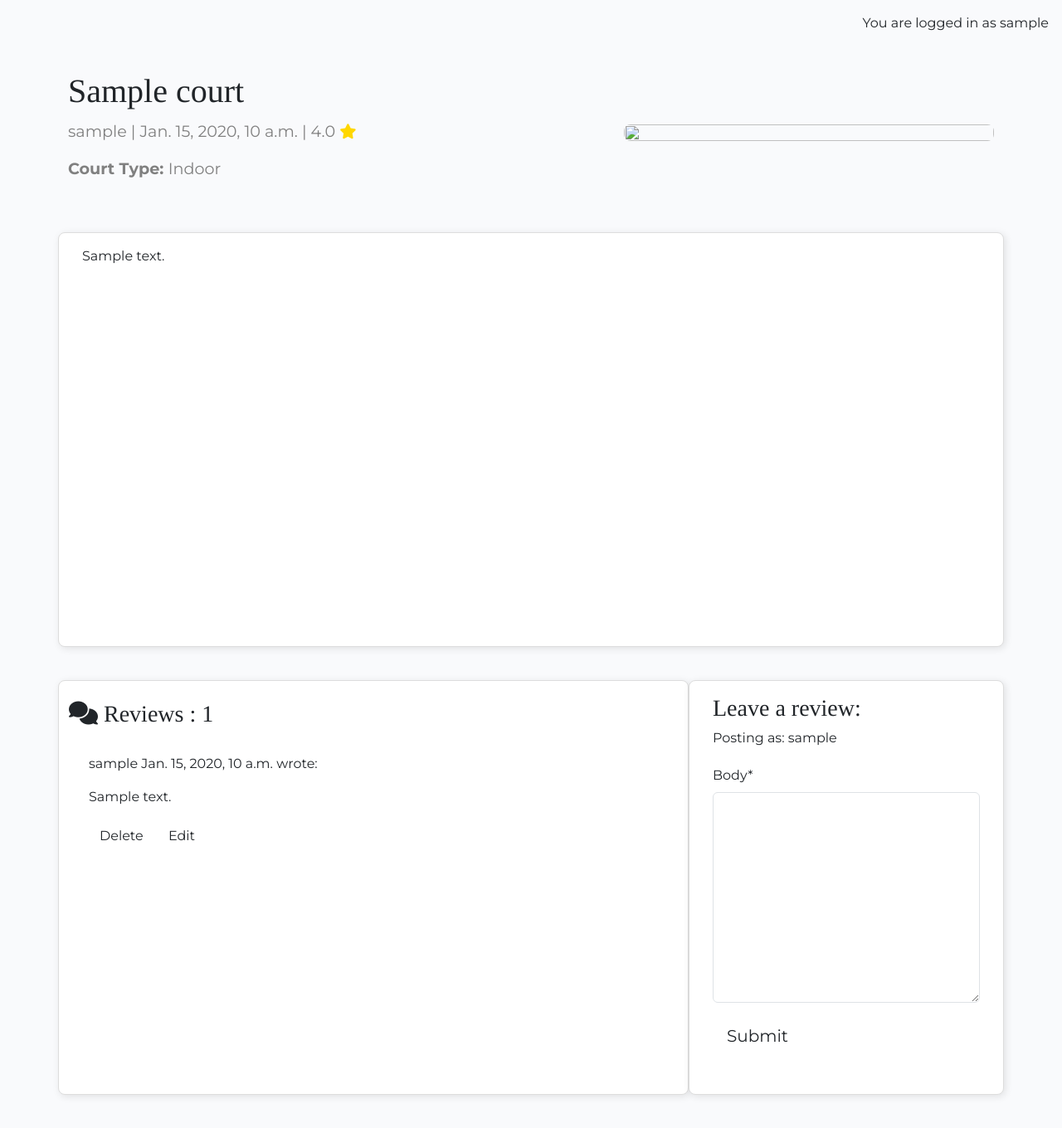
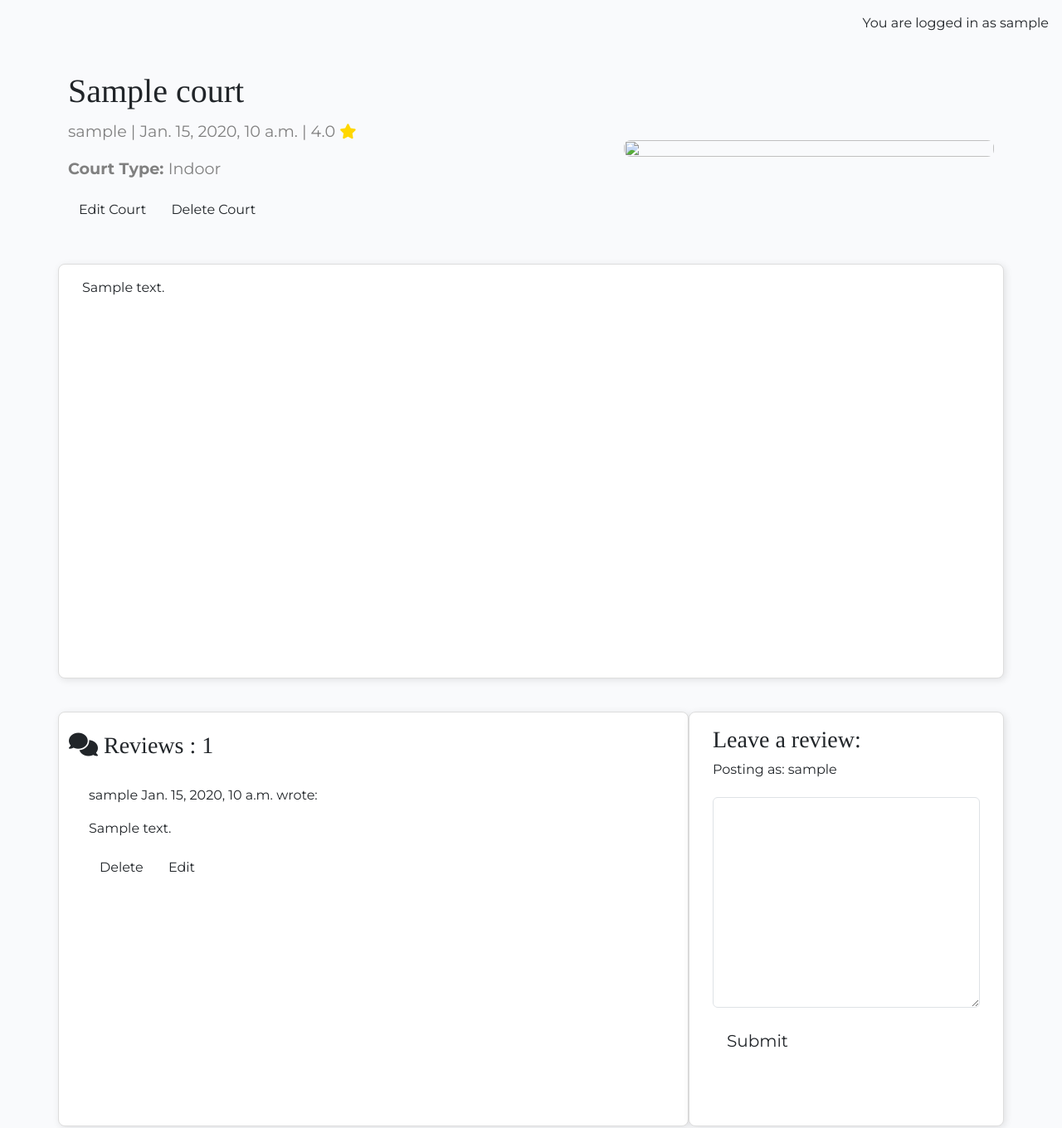
Before and after one commit to ewanw1lls/Individual-Capstone-Project, a Django app: a page that uses courts/templates/courts/court_detail.html in a window 1280 px wide. Shown: the part 80-1440 px from the top of the page at 83% size. Run offline with Django 4.2, Linux system fonts and the light colour scheme; a user stored in the database is signed in; tables that the repository leaves empty hold one stand-in row (values such as "Sample post"); some libraries are stand-ins or nearby versions.

Commit message:
add edit and delete btn (WIP still)

```diff
--- a/courts/templates/courts/court_detail.html
+++ b/courts/templates/courts/court_detail.html
@@ -9,13 +9,24 @@
         <!-- Court title goes in these h1 tags -->
         <h1 class="court-title">{{ court.title }}</h1>
         <!-- court author, court created, rating-->
-        <p class="court-subtitle">{{ court.author }} | {{ court.created_on }} | {{ court.rating }} <i class="fa-solid fa-star gold-star"></i></p>
+        <p class="court-subtitle">{{ court.author }} | {{ court.created_on }} | {{ court.rating }} <i
+            class="fa-solid fa-star gold-star"></i></p>
         <p class="court-subtitle"><strong>Court Type: </strong>{{ court.get_court_type_display }}</p>
+        <!-- Update and delete form -->
+        {% if court.author == request.user %}
+        <!-- Display the edit and delete buttons only if the logged-in user is the author -->
+        <button class="btn btn-delete" href="{% url 'court_edit' slug=court.slug court_id=court.id %}">Edit Court</button>
+        <button class="btn btn-edit" href="{% url 'court_delete' slug=court.slug court_id=court.id %}">Delete Court</button>
+        {% endif %}
+
+        {% if user.is_authenticated and review.author == user %}
+          <button class="btn btn-delete" data-review_id="{{ review.id }}">Delete</button>
+          <button class="btn btn-edit" data-review_id="{{ review.id }}">Edit</button>
+          {% endif %}
       </div>
       <div class="d-none d-md-block col-md-6 masthead-image">
         {% if "placeholder" in court.image.url %}
-        <img class="card-img-top" src="{% static 'images/default.jpg' %}"
-            alt="placeholder image">
+        <img class="card-img-top" src="{% static 'images/default.jpg' %}" alt="placeholder image">
         {% else %}
         <img class="card-img-top" src="{{ court.profile_image.url }}">
         {% endif %}
@@ -40,7 +51,7 @@
   <!-- Displaying reviews -->
   <div class="row">
     <div class="col-md-8 card mb-4 mt-3">
-     <h3><i class="fa-solid fa-comments"> </i>  Reviews : {{ review_count }}</h3>
+      <h3><i class="fa-solid fa-comments"> </i> Reviews : {{ review_count }}</h3>
       <div class="card-body">
         <!-- We want a for loop inside the empty control tags
           to iterate through each review in reviews -->
@@ -91,23 +102,19 @@
 </div>
 
 <!-- Delete confirmation modal -->
-<div class="modal fade" id="deleteModal" tabindex="-1"
-  aria-labelledby="deleteModalLabel" aria-hidden="true">
+<div class="modal fade" id="deleteModal" tabindex="-1" aria-labelledby="deleteModalLabel" aria-hidden="true">
   <div class="modal-dialog">
     <div class="modal-content">
       <div class="modal-header">
-        <h5 class="modal-title"
-          id="deleteModalLabel">Delete review?</h5>
-        <button type="button" class="btn-close"
-          data-bs-dismiss="modal" aria-label="Close"></button>
+        <h5 class="modal-title" id="deleteModalLabel">Delete review?</h5>
+        <button type="button" class="btn-close" data-bs-dismiss="modal" aria-label="Close"></button>
       </div>
       <div class="modal-body">
         Are you sure you want to delete your review?
         This action cannot be undone.
       </div>
       <div class="modal-footer">
-        <button type="button" class="btn btn-secondary"
-          data-bs-dismiss="modal">Close</button>
+        <button type="button" class="btn btn-secondary" data-bs-dismiss="modal">Close</button>
         <a id="deleteConfirm" href="#" class="btn
           btn-danger">Delete</a>
       </div>
--- a/courts/urls.py
+++ b/courts/urls.py
@@ -10,4 +10,8 @@ urlpatterns = [
          views.review_edit, name='review_edit'),
     path('<slug:slug>/delete_review/<int:review_id>',
          views.review_delete, name='review_delete'),
+    path('court/<slug:slug>/<int:court_id>/edit/',
+         views.court_edit, name='court_edit'),
+    path('court/<slug:slug>/<int:court_id>/delete/',
+         views.court_delete, name='court_delete'),
 ]
--- a/courts/views.py
+++ b/courts/views.py
@@ -141,3 +141,37 @@ def add_court(request):
         form = CourtForm()
 
     return render(request, "courts/add_court.html", {"form": form})
+
+def court_edit(request, slug, court_id):
+    """
+    view to edit court submission
+    """
+    court = get_object_or_404(Court, pk=court_id, status=1)  # Assuming `status=1` means it's active
+    if request.method == "POST":
+        court_form = CourtForm(data=request.POST, instance=court)
+
+        if court_form.is_valid() and court.author == request.user:
+            court = court_form.save(commit=False)
+            court.save()
+            messages.add_message(request, messages.SUCCESS, 'Court submission updated!')
+        else:
+            messages.add_message(request, messages.ERROR, 'Error updating court submission!')
+
+    else:
+        court_form = CourtForm(instance=court)
+
+    return render(request, 'court_edit.html', {'form': court_form, 'court': court})
+
+def court_delete(request, slug, court_id):
+    """
+    view to delete court submission
+    """
+    court = get_object_or_404(Court, pk=court_id, status=1)
+
+    if court.author == request.user:
+        court.delete()
+        messages.add_message(request, messages.SUCCESS, 'Court submission deleted!')
+    else:
+        messages.add_message(request, messages.ERROR, 'You can only delete your own court submissions!')
+
+    return HttpResponseRedirect(reverse('court_list'))  # Assuming 'court_list' is the list of courts page
--- a/static/css/style.css
+++ b/static/css/style.css
@@ -181,10 +181,14 @@ h6 {
     /* Ensures the text and icon are aligned properly */
 }
 
-.form-label {
-    hidden: true;
-    /* Hides the label */
-}
+label[for="id_body"] {
+    display: none;
+  }
+
+  /* Hide the asterisk */
+  .asteriskField {
+    display: none;
+  }
 
 
 
```
Also changed, not shown: courts/models.py (line endings or trailing spaces).
